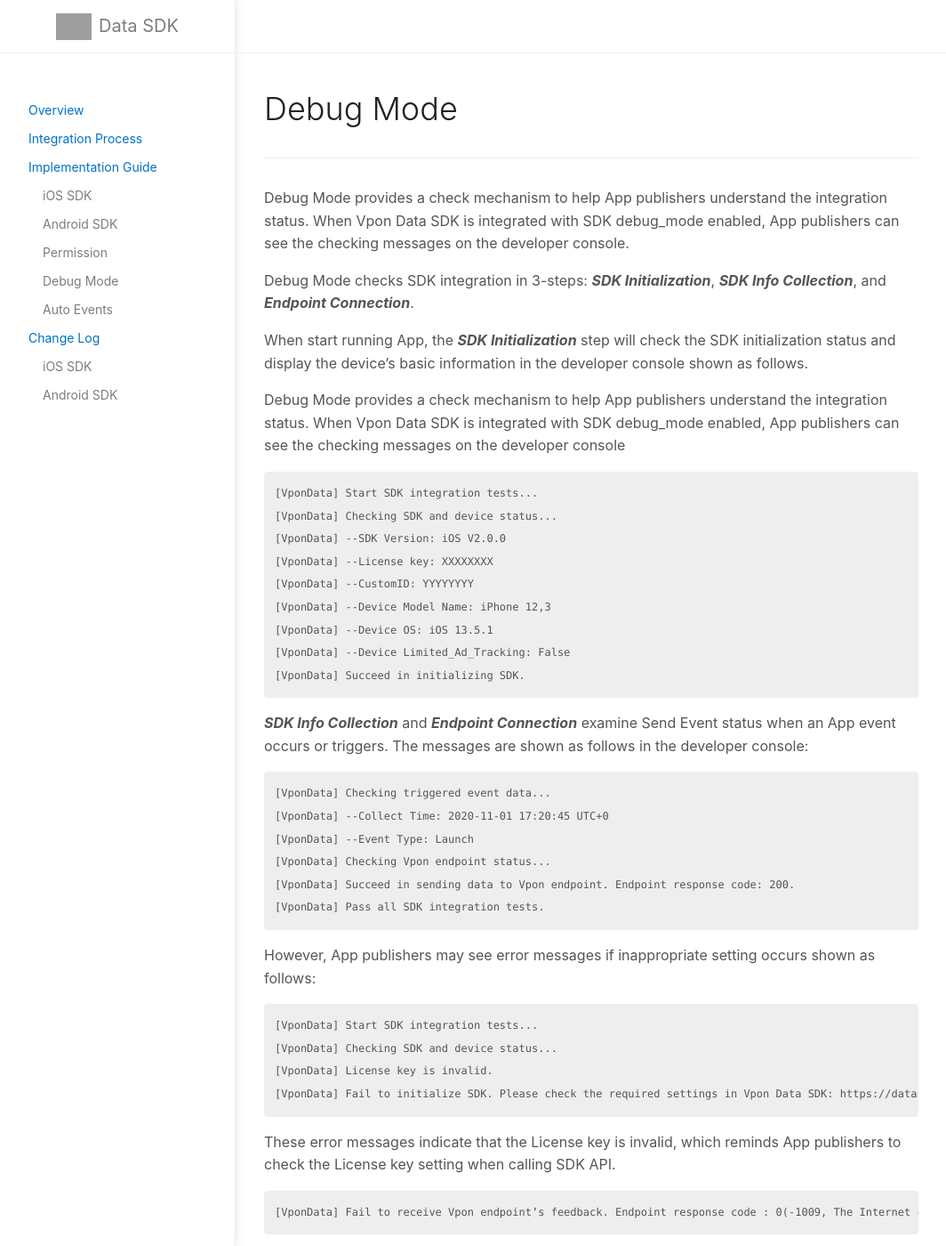
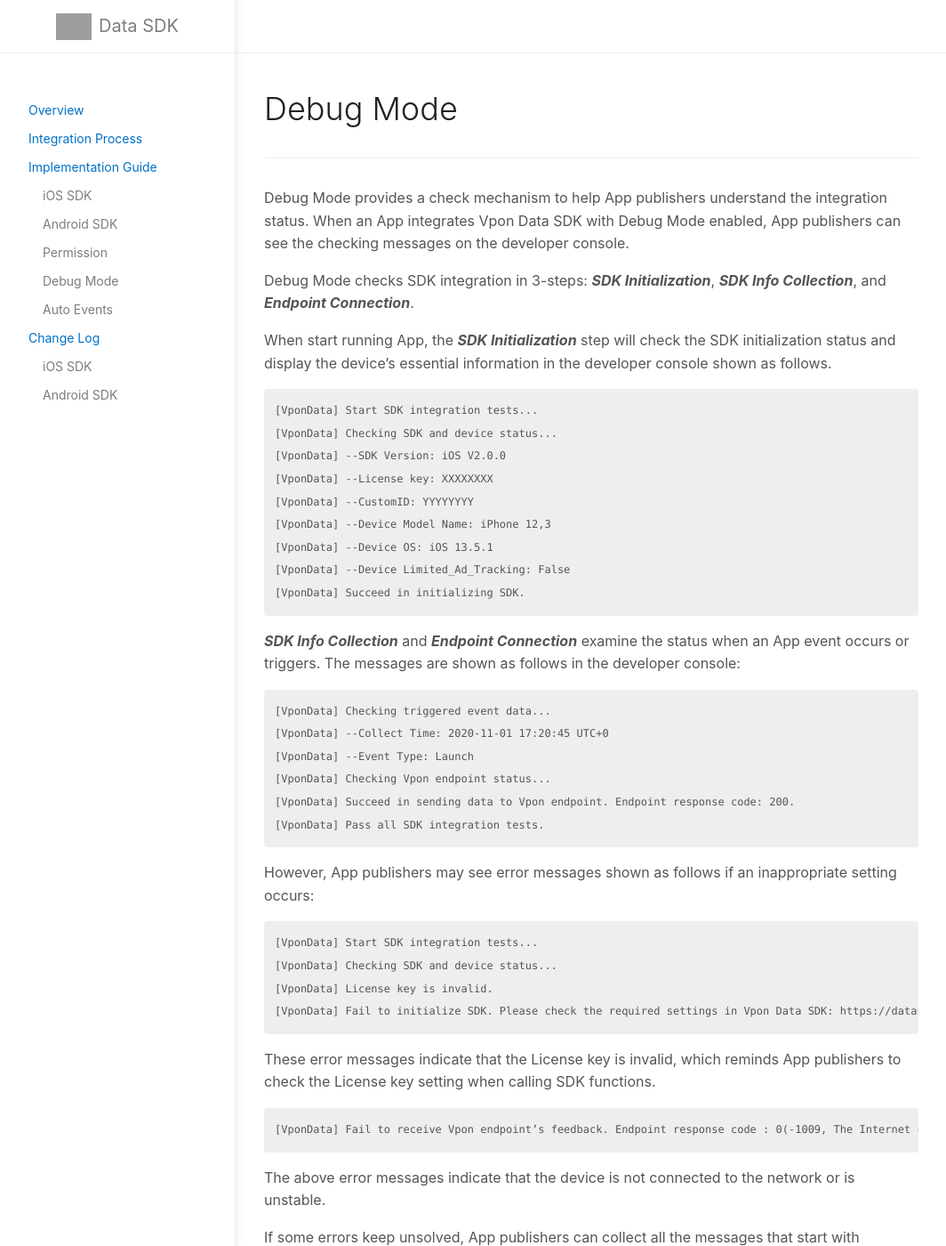
Before and after one commit to vpon-data/data-sdk, a Jekyll site: the page built from docs/DebugMode.md, in a window 1280 px wide and 1400 px high. Shown: the whole window at 89% size, without its empty margins (107-1171 px from the left). Built offline with Jekyll 4.4.1, drawn with Linux system fonts in a browser that asks for light colours; some of the changed text lies outside the part shown; grey boxes are pictures that could not be loaded.

Commit message:
Update DebugMode.md

````diff
--- a/docs/DebugMode.md
+++ b/docs/DebugMode.md
@@ -10,14 +10,11 @@ lang:           "en"
 
 # Debug Mode
 ---
-Debug Mode provides a check mechanism to help App publishers understand the integration status. When Vpon Data SDK is integrated with SDK debug_mode enabled, App publishers can see the checking messages on the developer console.
+Debug Mode provides a check mechanism to help App publishers understand the integration status. When an App integrates Vpon Data SDK with Debug Mode enabled, App publishers can see the checking messages on the developer console.
 
 Debug Mode checks SDK integration in 3-steps: ***SDK Initialization***, ***SDK Info Collection***, and ***Endpoint Connection***.
 
-When start running App, the ***SDK Initialization*** step will check the SDK initialization status and display the device's basic information in the developer console shown as follows.
-
-Debug Mode provides a check mechanism to help App publishers understand the integration status. When Vpon Data SDK is integrated with SDK debug_mode enabled, App publishers can see the checking messages on the developer console
-
+When start running App, the ***SDK Initialization*** step will check the SDK initialization status and display the device's essential information in the developer console shown as follows.
 
 ```
 [VponData] Start SDK integration tests...
@@ -31,7 +28,7 @@ Debug Mode provides a check mechanism to help App publishers understand the inte
 [VponData] Succeed in initializing SDK.
 ```
 
-***SDK Info Collection*** and ***Endpoint Connection*** examine Send Event status when an App event occurs or triggers. The messages are shown as follows in the developer console:
+***SDK Info Collection*** and ***Endpoint Connection*** examine the status when an App event occurs or triggers. The messages are shown as follows in the developer console:
 ```
 [VponData] Checking triggered event data...
 [VponData] --Collect Time: 2020-11-01 17:20:45 UTC+0
@@ -40,7 +37,7 @@ Debug Mode provides a check mechanism to help App publishers understand the inte
 [VponData] Succeed in sending data to Vpon endpoint. Endpoint response code: 200.
 [VponData] Pass all SDK integration tests.
 ```
-However, App publishers may see error messages if inappropriate setting occurs shown as follows:
+However, App publishers may see error messages shown as follows if an inappropriate setting occurs:
 
 ```
 [VponData] Start SDK integration tests...
@@ -48,12 +45,12 @@ However, App publishers may see error messages if inappropriate setting occurs s
 [VponData] License key is invalid.
 [VponData] Fail to initialize SDK. Please check the required settings in Vpon Data SDK: https://datasdk.vpon.com/
 ```
-These error messages indicate that the License key is invalid, which reminds App publishers to check the License key setting when calling SDK API.
+These error messages indicate that the License key is invalid, which reminds App publishers to check the License key setting when calling SDK functions.
 
 ```
 [VponData] Fail to receive Vpon endpoint’s feedback. Endpoint response code : 0(-1009, The Internet connection appears to be offline.). Please make sure your network connection is stable and check Vpon’s endpoint connection again.
 ```
 
-The above error messages indicate that the device is not connected to the network or the network is not stable.
+The above error messages indicate that the device is not connected to the network or is unstable.
 
-If some errors keep unsolved, App publishers can collect all the messages that start with [VponData] in the developer console, and then send the messages to Vpon Contact: datasdk.support<span>@vpon.com for further supports.
+If some errors keep unsolved, App publishers can collect all the messages that start with **[VponData]** in the developer console, and then send the messages to Vpon Contact for further supports.
````
